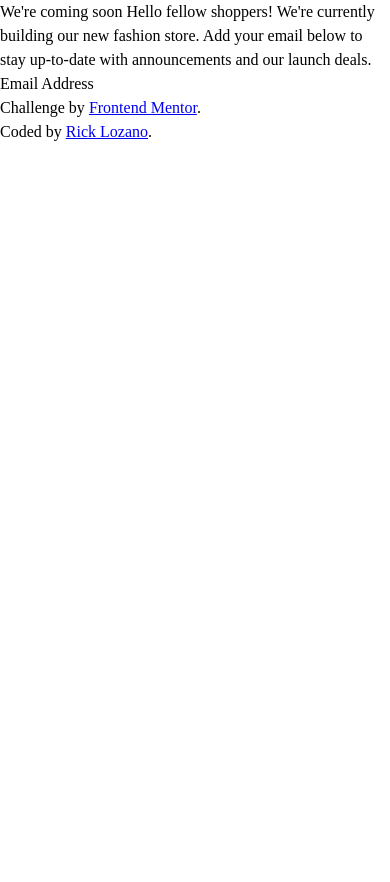
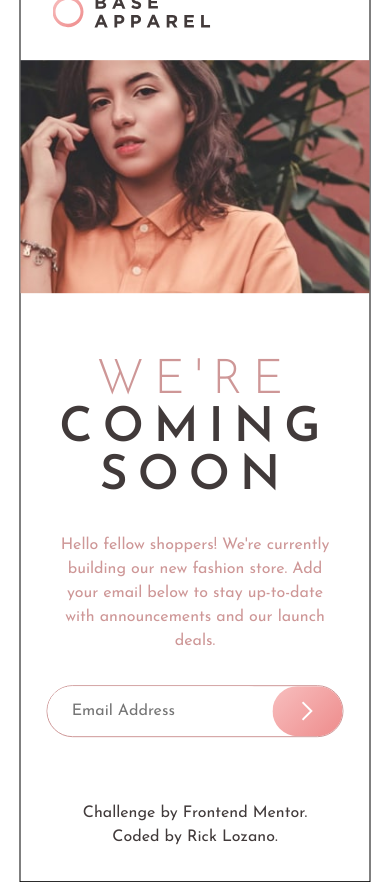
Before and after one commit to joyrexjrl/Base-Apparel-coming-soon-page, a plain HTML site: page index.html in a window 390 px wide. Before the commit the page ends 844 px from the top, so only its background shows below. Drawn offline with Linux system fonts and the light colour scheme.

Commit message:
mobile layout in place
most of the mobile layout set up

```diff
--- a/index.html
+++ b/index.html
@@ -12,19 +12,36 @@
 
 </head>
 <body>
+  <main class="container">
+    <img class="desktop-bg" src="images/bg-pattern-desktop.svg" alt="desktop background">
+    <div class="media-switcher">
+      <div class="mobile">
+        <img class="logo" src="images/logo.svg" alt="logo">
+        <img class="hero-mobile" src="images/hero-mobile.jpg" alt="mobile pic">
+        <section class="info">
+          <h1><span class="we-color">We're</span><br>coming<br>soon</h1>
+          <p>Hello fellow shoppers! We're currently building our new fashion store.
+          Add your email below to stay up-to-date with announcements and our launch deals.</p>
+          <form class="mail-form" action="">
+            <input type="text" name="email" placeholder="Email Address">
+            <input type="button">
+          </form>
+        </section>
 
-  We're coming soon
+      </div>
+      <div class="desktop">
+        <img class="hero-desktop" src="images/hero-desktop.jpg" alt="desktop pic">
+      </div>
+    </div>
 
-  Hello fellow shoppers! We're currently building our new fashion store.
-  Add your email below to stay up-to-date with announcements and our launch deals.
+    <footer>
+      <div class="attribution">
+        Challenge by <a href="https://www.frontendmentor.io?ref=challenge" target="_blank">Frontend Mentor</a>.<br>
+        Coded by <a href="https://www.frontendmentor.io/profile/joyrexjrl" target="_blank">Rick Lozano</a>.
+      </div>
+    </footer>
+  </main>
 
-  Email Address
 
-  <footer>
-    <div class="attribution">
-      Challenge by <a href="https://www.frontendmentor.io?ref=challenge" target="_blank">Frontend Mentor</a>.<br>
-      Coded by <a href="https://www.frontendmentor.io/profile/joyrexjrl" target="_blank">Rick Lozano</a>.
-    </div>
-  </footer>
 </body>
 </html>
--- a/style.css
+++ b/style.css
@@ -74,4 +74,118 @@ select {
   }
 }
 
-/* font-family: 'Josefin Sans', sans-serif; */
+:root{
+    --desaturated-red: hsl(0, 36%, 70%);
+    --soft-red: hsl(0, 93%, 68%);
+
+    --dark-grayish-red: hsl(0, 6%, 24%);
+
+    --gradient-active: linear-gradient(135deg, hsl(0, 92%, 90%), hsl(0, 77%, 92%));
+    --gradient-passive: linear-gradient(135deg, hsl(0, 80%, 86%), hsl(0, 74%, 74%));
+}
+
+body{
+    font-family: 'Josefin Sans', sans-serif;
+}
+
+h1{
+    font-size: 3rem;
+    line-height: 1;
+    text-transform: uppercase;
+    letter-spacing: 10px;
+    color: var(--dark-grayish-red);
+}
+
+p{
+    padding: 2rem;
+    color: var(--desaturated-red);
+}
+
+.container{
+    width: 90%;
+    max-width: 400px;
+    margin-inline: auto;
+
+    position: absolute;
+    top: 50%;
+    left: 50%;
+    transform: translate(-50%, -50%);
+
+    border: 1px solid black;
+}
+
+.logo{
+    padding: 2rem;
+}
+
+.hero-mobile{
+    width: 100%;
+}
+
+.info{
+    text-align: center;
+    padding: 4rem 0;
+}
+
+.we-color{
+    color: var(--desaturated-red);
+    font-weight: 100;
+}
+
+.mail-form{
+    display: flex;
+    justify-content:space-between;
+    align-items: center;
+    width: 85%;
+    margin-inline: auto;
+    border-radius: 50px;
+    border: 1px solid var(--desaturated-red);
+}
+
+input[type=text]{
+    padding: .8rem 1.5rem;
+    border: none;
+    border-radius: 50px;
+    color: var(--desaturated-red);
+}
+
+input[type=button]{
+    width: 70px;
+    border-radius: 50px;
+    border: none;
+    padding: 0;
+    height: 50px;
+    background-image: url(images/icon-arrow.svg), var(--gradient-passive);
+    background-repeat: no-repeat;
+    background-position: center;
+    transition: .5s ease-in-out;
+}
+
+input[type=button]:hover{
+    background-image: url(images/icon-arrow.svg), var(--gradient-active);
+}
+
+.media-switcher{
+    display: flex;
+}
+
+.desktop,
+.desktop-bg{
+    display: none;
+}
+
+.attribution{
+    text-align: center;
+    color: var(--dark-grayish-red);
+    padding-bottom: 2rem;
+}
+
+.attribution a{
+    color: var(--dark-grayish-red);
+    text-decoration: none;
+    transition: .2s ease-in;
+}
+
+.attribution a:hover{
+    color: var(--desaturated-red);
+}
```
